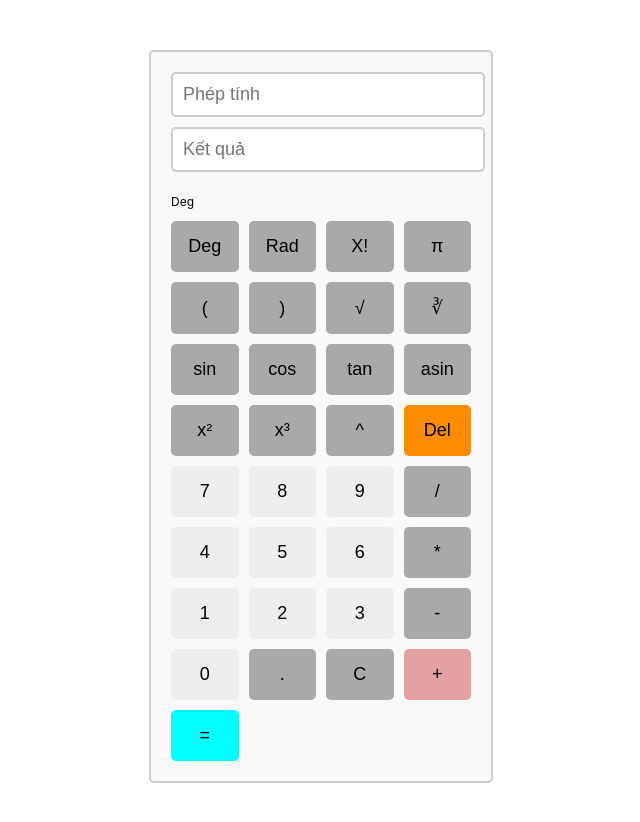
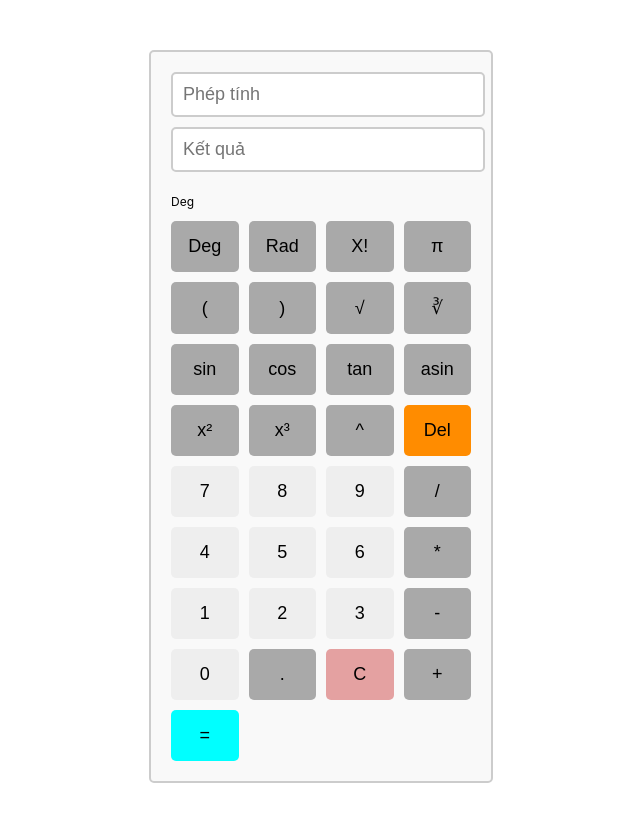
Before and after one commit to thind9xdev/scientific_calculator, a React (Create React App) app: page / in a window 1280 px wide. Shown: the top 822 px of the page, without its empty margins (319-959 px from the left). Built offline with nearby package versions, Linux system fonts and the light colour scheme.

Commit message:
Update App.tsx
fix button

```diff
--- a/src/App.tsx
+++ b/src/App.tsx
@@ -219,10 +219,10 @@ const App: React.FC = () => {
         <button className="button_func" onClick={() => handleClick(".")}>
           .
         </button>
-        <button className="button_func" onClick={() =>  handleDeleteAll()}>
+        <button className="button_func_del" onClick={() =>  handleDeleteAll()}>
           C
         </button>
-        <button className="button_func_del" onClick={() => handleClick("+")}>
+        <button className="button_func" onClick={() => handleClick("+")}>
           +
         </button>
         <button className="button_func_equal" onClick={() => handleCalculate()}>
```
